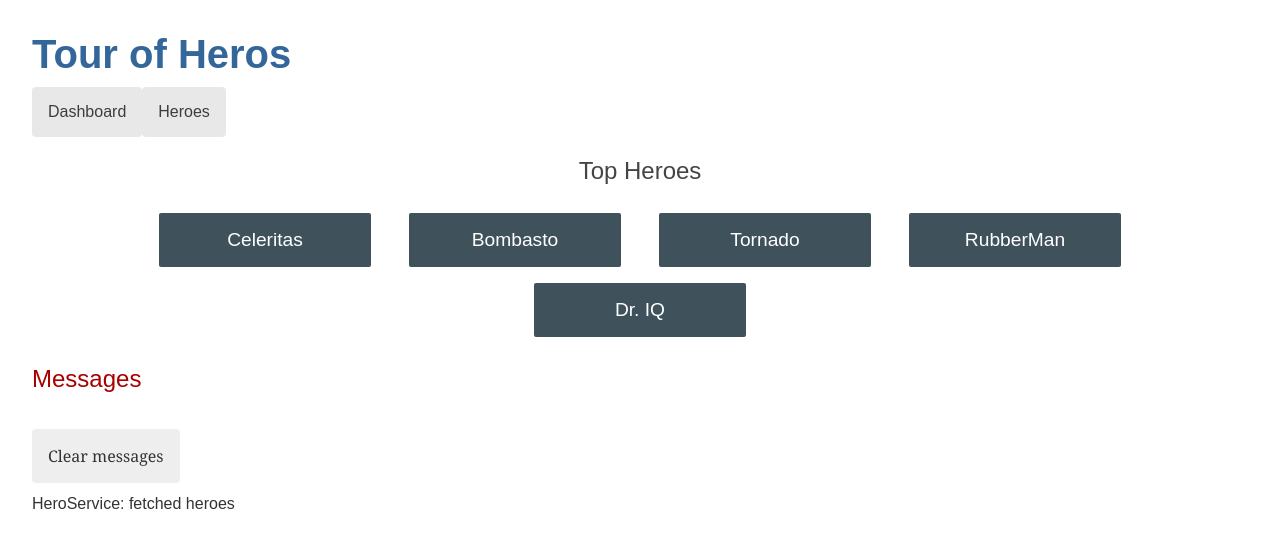
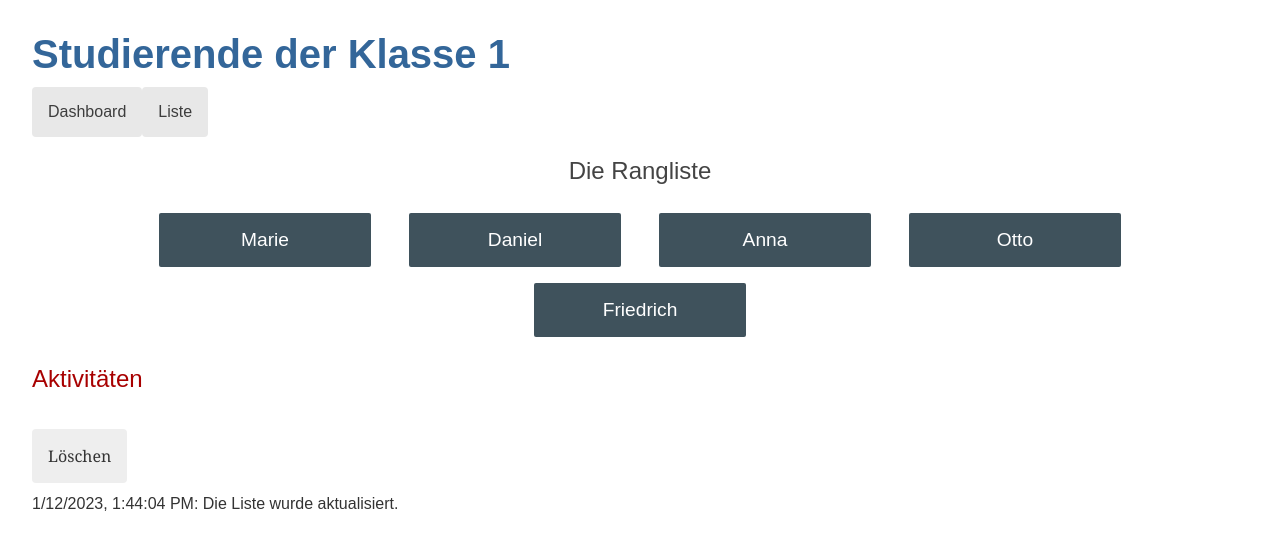
Before and after one commit to tanmoy-pal/angular-projects, an Angular app: page /dashboard in a window 1280 px wide. Shown: the top 550 px of the page. Built offline with nearby package versions, Linux system fonts and the light colour scheme.

Commit message:
Updated demo version

```diff
--- a/src/app/app.component.html
+++ b/src/app/app.component.html
@@ -1,7 +1,7 @@
 <h1>{{ title }}</h1>
 <nav>
   <a routerLink="/dashboard">Dashboard</a>
-  <a routerLink="/heroes">Heroes</a>
+  <a routerLink="/heroes">Liste</a>
 </nav>
 <router-outlet></router-outlet>
 <app-messages></app-messages>
--- a/src/app/app.component.ts
+++ b/src/app/app.component.ts
@@ -7,5 +7,5 @@ import { Component, VERSION } from '@angular/core';
 })
 export class AppComponent  {
   name = 'Angular ' + VERSION.major;
-  title = 'Tour of Heros';
+  title = 'Studierende der Klasse 1';
 }
--- a/src/app/dashboard/dashboard.component.html
+++ b/src/app/dashboard/dashboard.component.html
@@ -1,4 +1,4 @@
-<h2>Top Heroes</h2>
+<h2>Die Rangliste</h2>
 <div class="heroes-menu">
   <a *ngFor = "let hero of heroes" routerLink="/detail/{{ hero.id }}">
     {{ hero.name }}
--- a/src/app/hero-detail/hero-detail.component.html
+++ b/src/app/hero-detail/hero-detail.component.html
@@ -6,5 +6,5 @@
 <label for="hero-score">Score: </label>
 <input id="hero-name" [(ngModel)]="hero.score" placeholder="Hero score" maxlength="2" (keypress)="omit_special_char($event)"/>
 </div>
-<button type="button" (click)="goBack()">go back</button>
+<button type="button" (click)="goBack()">Speichern &amp; Zurück</button>
 </div>
--- a/src/app/hero.service.ts
+++ b/src/app/hero.service.ts
@@ -13,13 +13,15 @@ export class HeroService {
 
   getHeroes(): Observable<Hero[]> {
     const heroes = of(HEROES);
-    this.messageService.add('HeroService: fetched heroes');
+    var ts = new Date().toLocaleString();
+    this.messageService.add(`${ts}: Die Liste wurde aktualisiert.`);
     return heroes;
   }
 
   getHero(id: number): Observable<Hero> {
     const hero = HEROES.find(h => h.id === id);
-    this.messageService.add(`HeroService: fetched hero id=${id}`);
+    var ts = new Date().toLocaleString();
+    this.messageService.add(`${ts}: Lernende mit ID=${id} geholt`);
     return of(hero);
   }
 }
--- a/src/app/heroes/heroes.component.html
+++ b/src/app/heroes/heroes.component.html
@@ -1,6 +1,6 @@
-<h2>My Heros</h2>
+<h2>Studentinnen / Studente</h2>
 <ul class="heroes">&nbsp;
-<span class="badge">ID</span> Name<span class="result">Score</span>
+<span class="badge">ID</span> Name<span class="result">Note</span>
   <li *ngFor = "let hero of heroes">
     <a routerLink="/detail/{{ hero.id }}">
       <span class="badge">{{ hero.id }}</span> {{ hero.name }} <span class="result">{{ hero.score }}</span>
--- a/src/app/messages/messages.component.html
+++ b/src/app/messages/messages.component.html
@@ -1,7 +1,7 @@
 <div *ngIf='messageService.messages.length'>
 
-  <h2>Messages</h2>
-  <button type="button" class="clear" (click)="messageService.clear()">Clear messages</button>
+  <h2>Aktivitäten</h2>
+  <button type="button" class="clear" (click)="messageService.clear()">Löschen</button>
 
   <div *ngFor='let message of messageService.messages'>{{ message }} </div>
 
--- a/src/app/mock-heroes.ts
+++ b/src/app/mock-heroes.ts
@@ -1,13 +1,13 @@
 import { Hero } from './hero'
 
 export const HEROES: Hero[] = [
-  { id: 12, name: 'Dr. Nice', score: 38 },
-  { id: 13, name: 'Bombasto', score: 49 },
-  { id: 14, name: 'Celeritas', score: 50 },
-  { id: 15, name: 'Magneta', score: 42 },
-  { id: 16, name: 'RubberMan', score: 47 },
-  { id: 17, name: 'Dynama', score: 37 },
-  { id: 18, name: 'Dr. IQ', score: 45 },
-  { id: 19, name: 'Magma', score: 43 },
-  { id: 20, name: 'Tornado', score:48 }
+  { id: 1, name: 'Anna', score: 45 },
+  { id: 2, name: 'Berta', score: 37 },
+  { id: 3, name: 'Daniel', score: 47 },
+  { id: 4, name: 'Friedrich', score: 42 },
+  { id: 5, name: 'Hinrich', score: 36 },
+  { id: 6, name: 'Jacob', score: 40 },
+  { id: 7, name: 'Marie', score: 50 },
+  { id: 8, name: 'Otto', score: 43 },
+  { id: 9, name: 'Peter', score: 41 }
 ];
```
